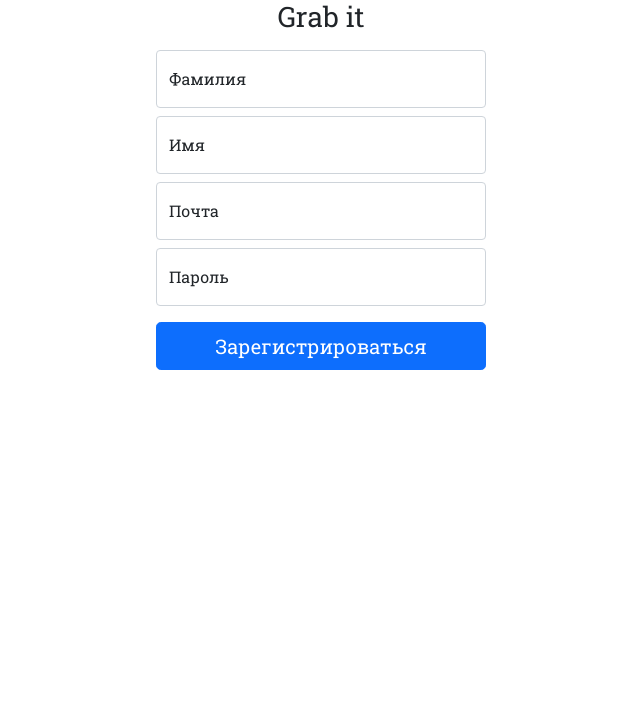
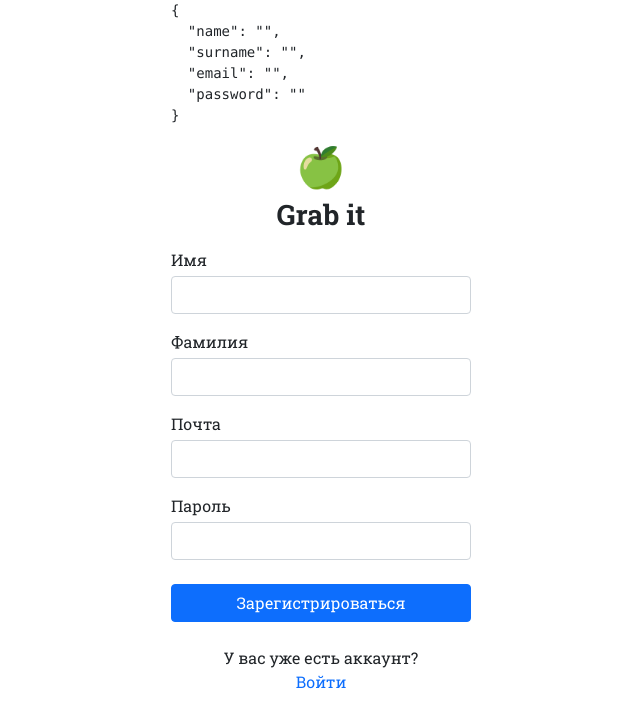
Before and after one commit to Bayan-Urkinbayeva/fridge-app, a React (Create React App) app: page /registration in a window 1280 px wide. Shown: the top 726 px of the page, without its empty margins (319-959 px from the left). Built offline with nearby package versions, Linux system fonts and the light colour scheme.

Commit message:
registration validation

```diff
--- a/src/pages/Login.jsx
+++ b/src/pages/Login.jsx
@@ -22,6 +22,7 @@ const Login = () => {
     <div className="d-flex align-items-center h-100">
       <main className="form-signin m-auto w-100" style={{ maxWidth: "300px" }}>
         <form onSubmit={(e) => onSubmit(e)}>
+        <h1 className="text-center">🍏</h1>
           <h1 className="h3 mb-3 fw-normal text-center fw-bold">Grab it</h1>
           <label for="floatingInput" className="mb-1">
             Почта
--- a/src/pages/Registration.jsx
+++ b/src/pages/Registration.jsx
@@ -1,50 +1,120 @@
-import React from "react";
+import React, { useState, useEffect } from "react";
 import { Link } from "react-router-dom";
 const Registration = () => {
+  const [data, setData] = useState({
+    name: "",
+    surname: "",
+    email: "",
+    password: "",
+  });
+
+  const [errors, setErrors] = useState({});
+  const [isSubmit, setIsSubmit] = useState(false);
+
+  const handleInput = (e) => {
+    const copy = { ...data };
+    copy[e.target.name] = e.target.value;
+    setData(copy);
+  };
+  const onSubmit = (e) => {
+    e.preventDefault();
+    setErrors(validate(data));
+    setIsSubmit(true);
+  };
+
+  useEffect(() => {
+    // console.log(errors);
+    if (Object.keys(errors).length === 0 && isSubmit) {
+      // console.log(data);
+      window.location = "/";
+    }
+  }, [errors]);
+  const validate = (values) => {
+    const errors = {};
+    const regex = /^[^\s@]+@[^\s@]+\.[^\s@]{2,}$/i;
+    if (!values.name) {
+      errors.name = "Поле имя не может быть пустым";
+    }
+    if (!values.surname) {
+      errors.surname = "Поле фамилия не может быть пустым";
+    }
+    if (!values.email) {
+      errors.email = "Поле почта не может быть пустым";
+    } else if (!regex.test(values.email)) {
+      errors.email = "Введите корректный адрес";
+    }
+    if (!values.password) {
+      errors.password = "Поле пороль не может быть пустым";
+    } else if (values.password.length < 4) {
+      errors.password = "Пороль должен быть более 4 символов";
+    } else if (values.password.length > 10) {
+      errors.password = "Пороль должен быть менее 10 символов";
+    }
+    return errors;
+  };
+
   return (
-    <div className="d-flex align-items-center text-center h-100">
-      <main className="form-signin m-auto w-100" style={{ maxWidth: "330px" }}>
-        <form>
-          <h1 className="h3 mb-3 fw-normal">Grab it</h1>
-          <div className="form-floating">
+    <div className="d-flex align-items-center h-100">
+      <main className="form-signin m-auto w-100" style={{ maxWidth: "300px" }}>
+        <pre>{JSON.stringify(data, undefined, 2)}</pre>
+        <form onSubmit={(e) => onSubmit(e)}>
+          <h1 className="text-center">🍏</h1>
+          <h1 className="h3 mb-3 fw-normal text-center fw-bold">Grab it</h1>
+          <label for="name" className="mb-1">
+            Имя
+          </label>
           <input
-              type="email"
-              className="form-control mt-2"
-              id="floatingInput"
-              placeholder="Фамилия"
+            type="text"
+            className="form-control mb-2"
+            id="name"
+            name="name"
+            value={data.name}
+            onChange={handleInput}
           />
-            <label for="floatingInput">Фамилия</label>
-          </div>
-          <div className="form-floating">
+          <p className="text-danger">{errors.name}</p>
+          <label for="surname" className="mb-1">
+            Фамилия
+          </label>
           <input
-              type="email"
-              className="form-control mt-2"
-              id="floatingInput"
-              placeholder="Имя"
+            type="text"
+            className="form-control mb-2"
+            id="surname"
+            value={data.surname}
+            onChange={handleInput}
+            name="surname"
           />
-            <label for="floatingInput">Имя</label>
-          </div>
-          <div className="form-floating">
+          <p className="text-danger">{errors.surname}</p>
+          <label for="email" className="mb-1">
+            Почта
+          </label>
           <input
-              type="email"
-              className="form-control mt-2"
-              id="floatingInput"
-              placeholder="name@example.com"
+            type="text"
+            className="form-control mb-2"
+            id="email"
+            name="email"
+            onChange={handleInput}
           />
-            <label for="floatingInput">Почта</label>
-          </div>
-          <div className="form-floating">
+          <p className="text-danger">{errors.email}</p>
+          <label for="password" className="mb-1">
+            Пароль
+          </label>
           <input
             type="password"
-              className="form-control mt-2"
-              id="floatingPassword"
-              placeholder="Password"
+            className="form-control mb-2"
+            id="password"
+            name="password"
+            onChange={handleInput}
           />
-            <label for="floatingPassword">Пароль</label>
-          </div>
-          <button className="w-100 btn btn-lg btn-primary my-3" type="submit">
+          <p className="text-danger ">{errors.password}</p>
+          <button className="w-100 btn btn-primary mb-4 mt-2" type="submit">
             Зарегистрироваться
           </button>
+          <span className="d-flex justify-content-center">
+            У вас уже есть аккаунт?
+          </span>
+          <Link to="/login" className="text-primary text-center">
+            <p>Войти</p>
+          </Link>
         </form>
       </main>
     </div>
```
Lines whose indentation alone changed are shown as unchanged.
